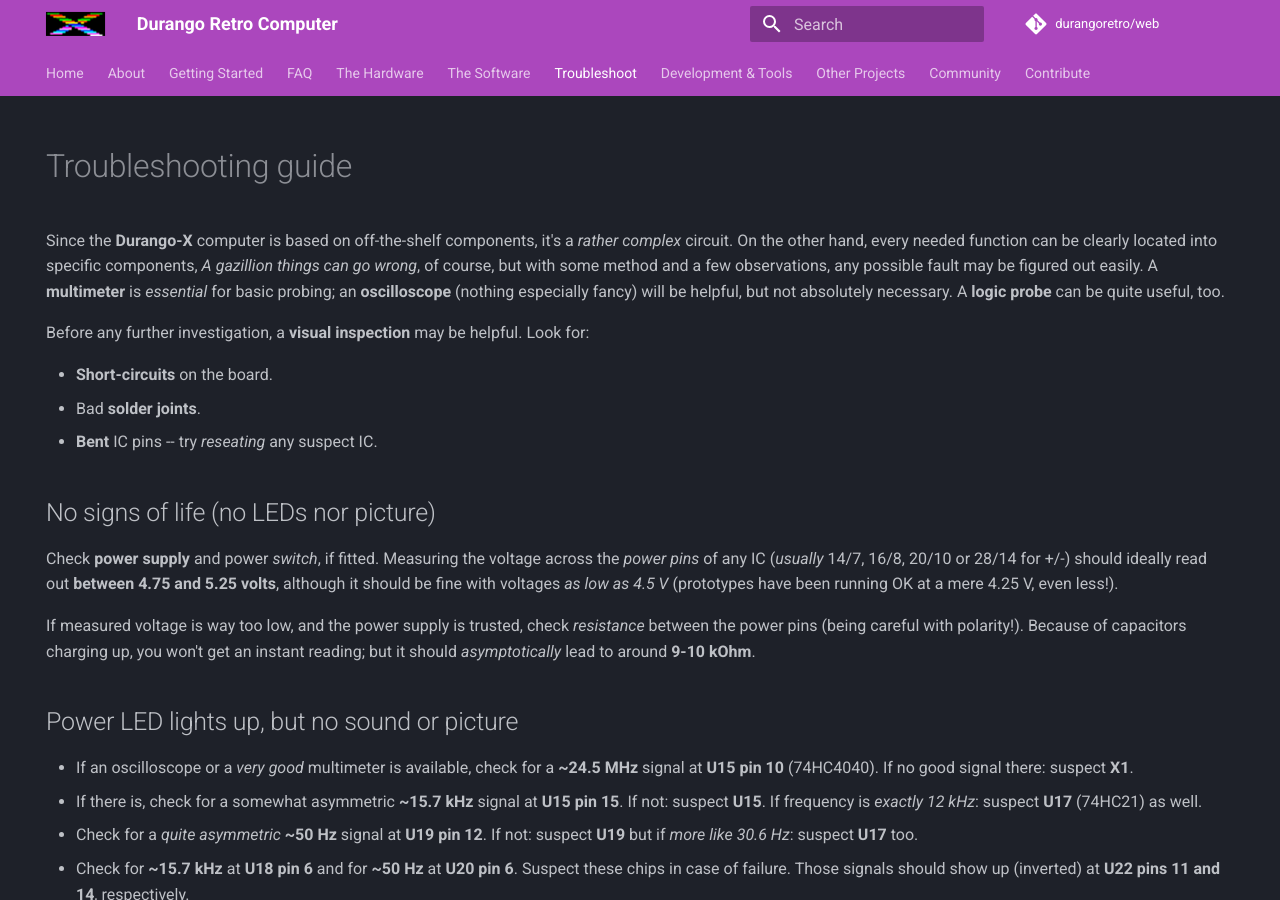
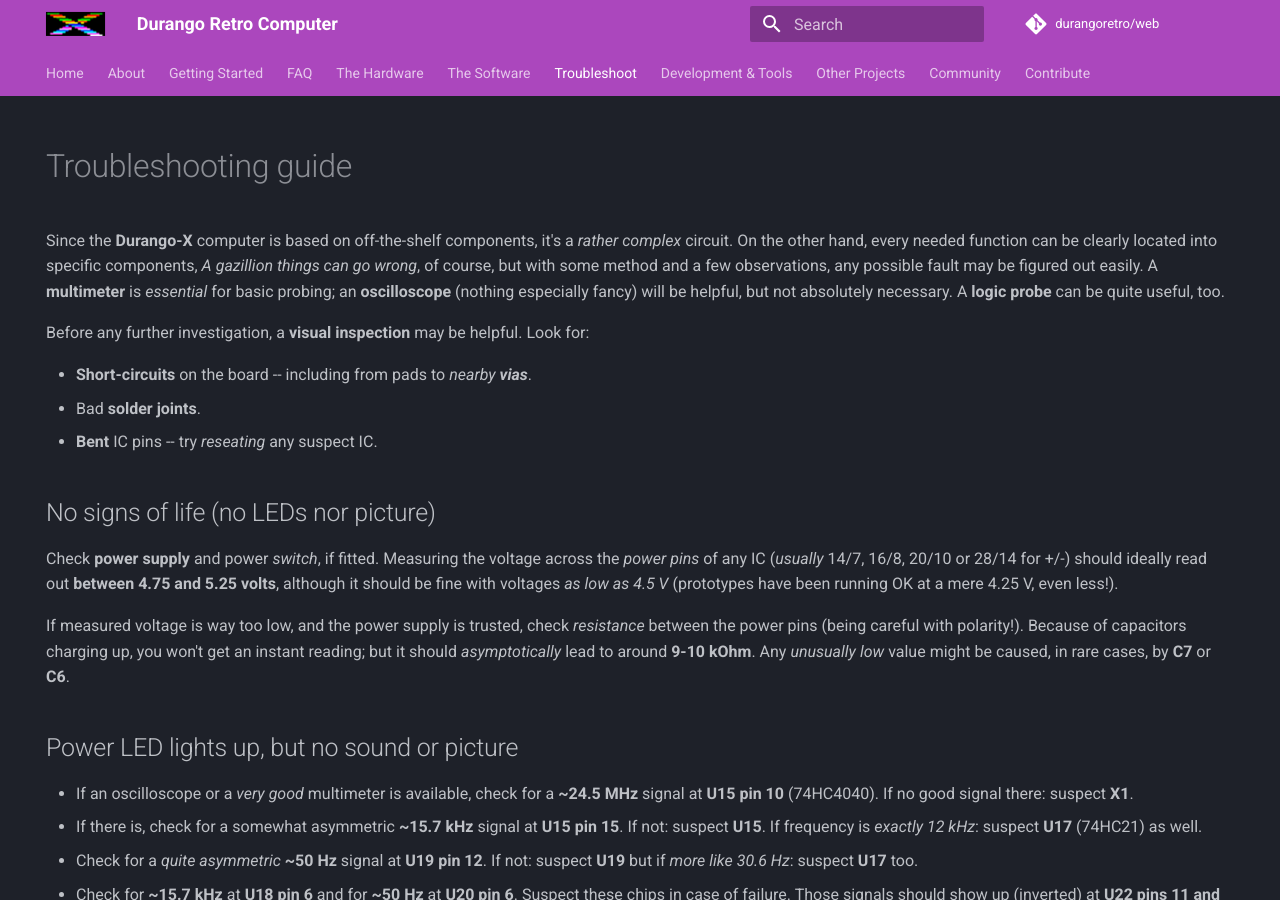
Before and after one commit to durangoretro/web, an MkDocs documentation site: the page built from docs/troubleshoot.md, in a window 1280 px wide and 900 px high. Built offline with MkDocs 1.6.1 and Material for MkDocs 9.7.7, drawn with Linux system fonts in a browser that asks for light colours; comment, search, counter and statistics services are not loaded; some of the changed text lies outside the part shown.

Commit message:
Update troubleshoot.md

```diff
--- a/docs/troubleshoot.md
+++ b/docs/troubleshoot.md
@@ -13,7 +13,7 @@
 
 Before any further investigation, a **visual inspection** may be helpful. Look for:
 
-* **Short-circuits** on the board.
+* **Short-circuits** on the board -- including from pads to _nearby **vias**_.
 * Bad **solder joints**.
 * **Bent** IC pins -- try _reseating_ any suspect IC.
 
@@ -23,7 +23,7 @@
 16/8, 20/10 or 28/14 for +/-) should ideally read out **between 4.75 and 5.25 volts**, although it should be fine with voltages
 _as low as 4.5 V_ (prototypes have been running OK at a mere 4.25 V, even less!).
 
-If measured voltage is way too low, and the power supply is trusted, check _resistance_ between the power pins (being careful with polarity!). Because of capacitors charging up, you won't get an instant reading; but it should _asymptotically_ lead to around **9-10 kOhm**.
+If measured voltage is way too low, and the power supply is trusted, check _resistance_ between the power pins (being careful with polarity!). Because of capacitors charging up, you won't get an instant reading; but it should _asymptotically_ lead to around **9-10 kOhm**. Any _unusually low_ value might be caused, in rare cases, by **C7** or **C6**.
 
 ## Power LED lights up, but no sound or picture
 
@@ -83,7 +83,7 @@
 
 * Check `/RESET` signal (**U1** _CPU_ pin 40), upon powerup _should stay low for a split second and then become (and **stay**) high_.
 	* If it doesn't, but the computer operates normally after pressing the `RESET` button: suspect **C1**, perhaps **R3**.
-	* If `RESET` button shows no effect _(including the `ERROR` LED lit while held)_: suspect **U8** (74HC132).
+	* If `RESET` button shows no effect _(including the `ERROR` LED lit while held)_: suspect **U8** (74HC132) or **U12** (74HC74).
 * If an oscilloscope or a _good_ multimeter is available, check for a **~1.5 MHz** signal at `VCLK` (**U1** _CPU_ pin 37). If no good signal there: suspect  **U16** (74HC02), perhaps **U15** (74HC4040).
 * Try another cartridge and/or **U2** _SRAM_ (displayed pattern is likely to change between different SRAM pieces). _Running without a **valid** cartridge may display similar symptoms_.
 * **U1** _65C02 CPU_ might be dead, too. Look for an irregular signal at **U1** _CPU_ pin 7, **around 450 kHz** (will vary widely) and, if possible, **activity at _address_ pins** (9-20 and 22-25), especially the _lowest_ ones
```
